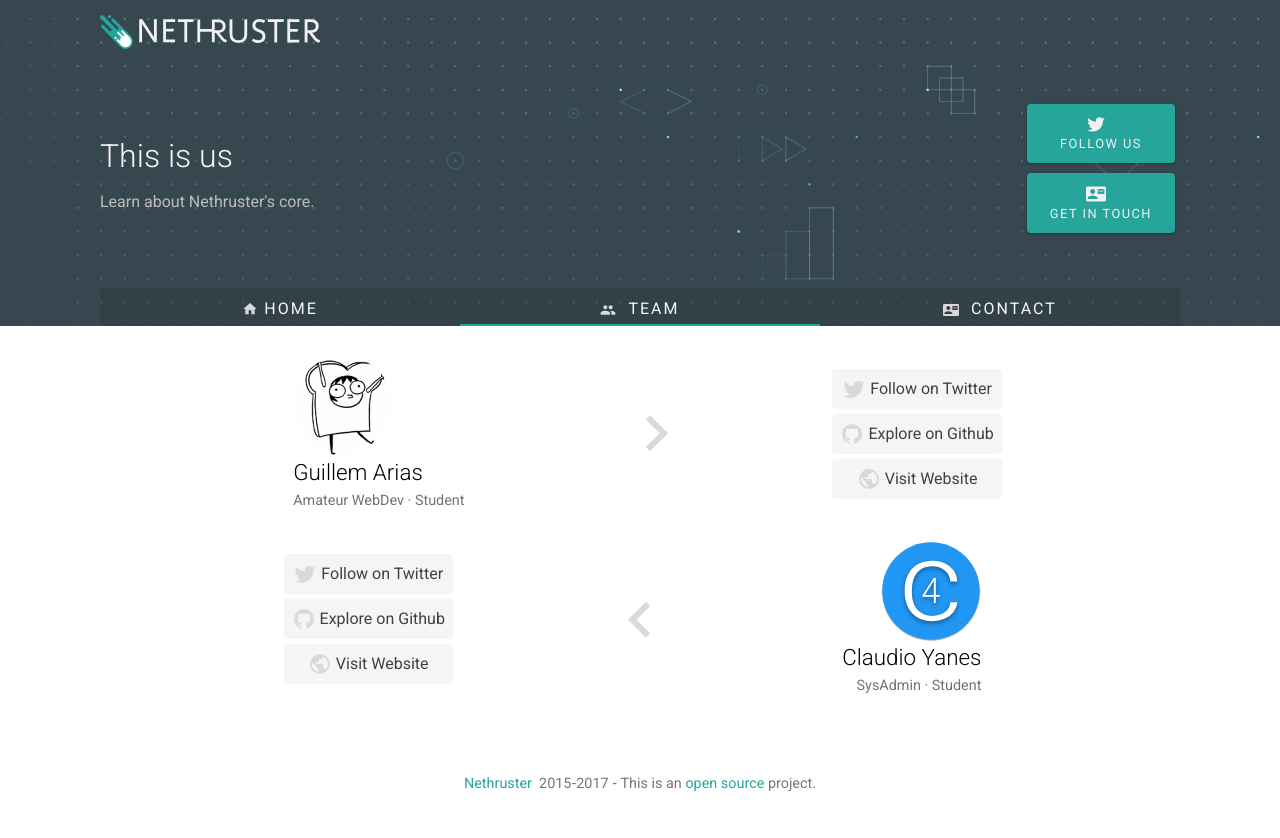
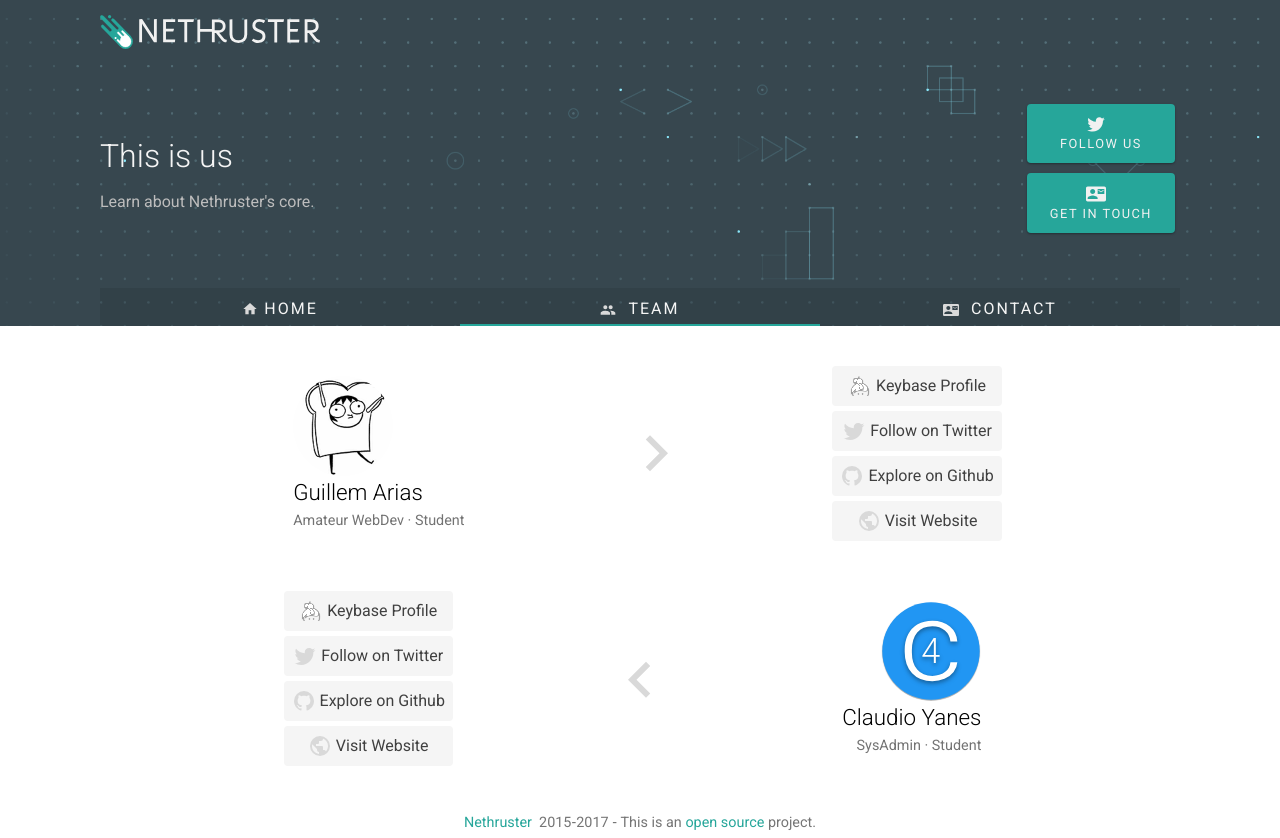
Before and after one commit to nethruster/nethruster-www, a website built with webpack: page src/index.html in a window 1280 px wide. Both pictures are taken after a click on the item "TEAM". Before the commit the page ends 800 px from the top, so only its background shows below. Built offline with nearby package versions, Linux system fonts and the light colour scheme; no server answers.

Commit message:
Added keybase button to team members

```diff
--- a/src/index.html
+++ b/src/index.html
@@ -143,12 +143,12 @@
                                 <p class="recent-project-desc">Watch and listen to multiple YouTube videos at the same time.</p>
                             </div>
                             <div class="recent-project-links flex flex-full-center">
-                                <a href="https://ytsync.nethruster.com" class="recent-project-link flex flex-dc flex-full-center tooltip" rel="noopener" target="_blank" data-tooltip="Website">
+                                <a href="https://ytsync.nethruster.com" class="recent-project-link flex flex-dc flex-full-center tooltip" rel="noopener" target="_blank" data-tooltip="Website" title="Website ytsync.nethruster.com">
                                     <svg viewBox="0 0 26 26">
                                         <path d="M16.36,14C16.44,13.34 16.5,12.68 16.5,12C16.5,11.32 16.44,10.66 16.36,10H19.74C19.9,10.64 20,11.31 20,12C20,12.69 19.9,13.36 19.74,14M14.59,19.56C15.19,18.45 15.65,17.25 15.97,16H18.92C17.96,17.65 16.43,18.93 14.59,19.56M14.34,14H9.66C9.56,13.34 9.5,12.68 9.5,12C9.5,11.32 9.56,10.65 9.66,10H14.34C14.43,10.65 14.5,11.32 14.5,12C14.5,12.68 14.43,13.34 14.34,14M12,19.96C11.17,18.76 10.5,17.43 10.09,16H13.91C13.5,17.43 12.83,18.76 12,19.96M8,8H5.08C6.03,6.34 7.57,5.06 9.4,4.44C8.8,5.55 8.35,6.75 8,8M5.08,16H8C8.35,17.25 8.8,18.45 9.4,19.56C7.57,18.93 6.03,17.65 5.08,16M4.26,14C4.1,13.36 4,12.69 4,12C4,11.31 4.1,10.64 4.26,10H7.64C7.56,10.66 7.5,11.32 7.5,12C7.5,12.68 7.56,13.34 7.64,14M12,4.03C12.83,5.23 13.5,6.57 13.91,8H10.09C10.5,6.57 11.17,5.23 12,4.03M18.92,8H15.97C15.65,6.75 15.19,5.55 14.59,4.44C16.43,5.07 17.96,6.34 18.92,8M12,2C6.47,2 2,6.5 2,12A10,10 0 0,0 12,22A10,10 0 0,0 22,12A10,10 0 0,0 12,2Z" />
                                     </svg>
                                 </a>
-                                <a href="https://github.com/nethruster/ytsync" class="recent-project-link flex flex-dc flex-full-center tooltip" rel="noopener" target="_blank" data-tooltip="Source Code">
+                                <a href="https://github.com/nethruster/ytsync" class="recent-project-link flex flex-dc flex-full-center tooltip" rel="noopener" target="_blank" data-tooltip="Source Code" title="YTSync source code">
                                     <svg viewBox="0 0 26 26">
                                         <path d="M12,2A10,10 0 0,0 2,12C2,16.42 4.87,20.17 8.84,21.5C9.34,21.58 9.5,21.27 9.5,21C9.5,20.77 9.5,20.14 9.5,19.31C6.73,19.91 6.14,17.97 6.14,17.97C5.68,16.81 5.03,16.5 5.03,16.5C4.12,15.88 5.1,15.9 5.1,15.9C6.1,15.97 6.63,16.93 6.63,16.93C7.5,18.45 8.97,18 9.54,17.76C9.63,17.11 9.89,16.67 10.17,16.42C7.95,16.17 5.62,15.31 5.62,11.5C5.62,10.39 6,9.5 6.65,8.79C6.55,8.54 6.2,7.5 6.75,6.15C6.75,6.15 7.59,5.88 9.5,7.17C10.29,6.95 11.15,6.84 12,6.84C12.85,6.84 13.71,6.95 14.5,7.17C16.41,5.88 17.25,6.15 17.25,6.15C17.8,7.5 17.45,8.54 17.35,8.79C18,9.5 18.38,10.39 18.38,11.5C18.38,15.32 16.04,16.16 13.81,16.41C14.17,16.72 14.5,17.33 14.5,18.26C14.5,19.6 14.5,20.68 14.5,21C14.5,21.27 14.66,21.59 15.17,21.5C19.14,20.16 22,16.42 22,12A10,10 0 0,0 12,2Z" />
                                     </svg>
@@ -161,7 +161,7 @@
                                 <p class="recent-project-desc">Previously a Minecraft community. About to become something bigger.</p>
                             </div>
                             <div class="recent-project-links flex flex-full-center">
-                                <a href="https://byte-time.com" class="recent-project-link flex flex-dc flex-full-center tooltip" rel="noopener" target="_blank" data-tooltip="Website">
+                                <a href="https://byte-time.com" class="recent-project-link flex flex-dc flex-full-center tooltip" rel="noopener" target="_blank" data-tooltip="Website" title="Website byte-time.com">
                                     <svg viewBox="0 0 26 26">
                                         <path d="M16.36,14C16.44,13.34 16.5,12.68 16.5,12C16.5,11.32 16.44,10.66 16.36,10H19.74C19.9,10.64 20,11.31 20,12C20,12.69 19.9,13.36 19.74,14M14.59,19.56C15.19,18.45 15.65,17.25 15.97,16H18.92C17.96,17.65 16.43,18.93 14.59,19.56M14.34,14H9.66C9.56,13.34 9.5,12.68 9.5,12C9.5,11.32 9.56,10.65 9.66,10H14.34C14.43,10.65 14.5,11.32 14.5,12C14.5,12.68 14.43,13.34 14.34,14M12,19.96C11.17,18.76 10.5,17.43 10.09,16H13.91C13.5,17.43 12.83,18.76 12,19.96M8,8H5.08C6.03,6.34 7.57,5.06 9.4,4.44C8.8,5.55 8.35,6.75 8,8M5.08,16H8C8.35,17.25 8.8,18.45 9.4,19.56C7.57,18.93 6.03,17.65 5.08,16M4.26,14C4.1,13.36 4,12.69 4,12C4,11.31 4.1,10.64 4.26,10H7.64C7.56,10.66 7.5,11.32 7.5,12C7.5,12.68 7.56,13.34 7.64,14M12,4.03C12.83,5.23 13.5,6.57 13.91,8H10.09C10.5,6.57 11.17,5.23 12,4.03M18.92,8H15.97C15.65,6.75 15.19,5.55 14.59,4.44C16.43,5.07 17.96,6.34 18.92,8M12,2C6.47,2 2,6.5 2,12A10,10 0 0,0 12,22A10,10 0 0,0 22,12A10,10 0 0,0 12,2Z" />
                                     </svg>
@@ -205,19 +205,23 @@
                         </svg>
                     </div>
                     <div class="member-links">
-                        <a href="https://twitter.com/gariasf" class="member-link-button flex flex-full-center" target="_blank" rel="noopener">
+                        <a href="https://keybase.io/gariasf" class="member-link-button flex flex-full-center pointer" target="_blank" rel="noopener" title="Keybase @gariasf">
+                            <img src="./assets/img/keybase2x.png" alt="Keybase">&nbsp;
+                            <p>Keybase Profile</p>
+                        </a>
+                        <a href="https://twitter.com/gariasf" class="member-link-button flex flex-full-center" target="_blank" rel="noopener" title="Twitter @gariasf">
                             <svg class="twitter" viewBox="0 0 24 24">
                                 <path d="M22.46,6C21.69,6.35 20.86,6.58 20,6.69C20.88,6.16 21.56,5.32 21.88,4.31C21.05,4.81 20.13,5.16 19.16,5.36C18.37,4.5 17.26,4 16,4C13.65,4 11.73,5.92 11.73,8.29C11.73,8.63 11.77,8.96 11.84,9.27C8.28,9.09 5.11,7.38 3,4.79C2.63,5.42 2.42,6.16 2.42,6.94C2.42,8.43 3.17,9.75 4.33,10.5C3.62,10.5 2.96,10.3 2.38,10C2.38,10 2.38,10 2.38,10.03C2.38,12.11 3.86,13.85 5.82,14.24C5.46,14.34 5.08,14.39 4.69,14.39C4.42,14.39 4.15,14.36 3.89,14.31C4.43,16 6,17.26 7.89,17.29C6.43,18.45 4.58,19.13 2.56,19.13C2.22,19.13 1.88,19.11 1.54,19.07C3.44,20.29 5.7,21 8.12,21C16,21 20.33,14.46 20.33,8.79C20.33,8.6 20.33,8.42 20.32,8.23C21.16,7.63 21.88,6.87 22.46,6Z" />
                             </svg>&nbsp;
                             <p>Follow on Twitter</p>
                         </a>
-                        <a href="https://github.com/gariasf" class="member-link-button flex flex-full-center" target="_blank" rel="noopener">
+                        <a href="https://github.com/gariasf" class="member-link-button flex flex-full-center" target="_blank" rel="noopener" title="Github @gariasf">
                             <svg class="github" viewBox="0 0 24 24">
                                 <path d="M12,2A10,10 0 0,0 2,12C2,16.42 4.87,20.17 8.84,21.5C9.34,21.58 9.5,21.27 9.5,21C9.5,20.77 9.5,20.14 9.5,19.31C6.73,19.91 6.14,17.97 6.14,17.97C5.68,16.81 5.03,16.5 5.03,16.5C4.12,15.88 5.1,15.9 5.1,15.9C6.1,15.97 6.63,16.93 6.63,16.93C7.5,18.45 8.97,18 9.54,17.76C9.63,17.11 9.89,16.67 10.17,16.42C7.95,16.17 5.62,15.31 5.62,11.5C5.62,10.39 6,9.5 6.65,8.79C6.55,8.54 6.2,7.5 6.75,6.15C6.75,6.15 7.59,5.88 9.5,7.17C10.29,6.95 11.15,6.84 12,6.84C12.85,6.84 13.71,6.95 14.5,7.17C16.41,5.88 17.25,6.15 17.25,6.15C17.8,7.5 17.45,8.54 17.35,8.79C18,9.5 18.38,10.39 18.38,11.5C18.38,15.32 16.04,16.16 13.81,16.41C14.17,16.72 14.5,17.33 14.5,18.26C14.5,19.6 14.5,20.68 14.5,21C14.5,21.27 14.66,21.59 15.17,21.5C19.14,20.16 22,16.42 22,12A10,10 0 0,0 12,2Z" />
                             </svg>&nbsp;
                             <p>Explore on Github</p>
                         </a>
-                        <a href="https://www.gariasf.com" class="member-link-button flex flex-full-center pointer" target="_blank" rel="noopener">
+                        <a href="https://www.gariasf.com" class="member-link-button flex flex-full-center pointer" target="_blank" rel="noopener" title="Website gariasf.com">
                             <svg class="website" style="width:24px;height:24px" viewBox="0 0 24 24">
                                 <path d="M17.9,17.39C17.64,16.59 16.89,16 16,16H15V13A1,1 0 0,0 14,12H8V10H10A1,1 0 0,0 11,9V7H13A2,2 0 0,0 15,5V4.59C17.93,5.77 20,8.64 20,12C20,14.08 19.2,15.97 17.9,17.39M11,19.93C7.05,19.44 4,16.08 4,12C4,11.38 4.08,10.78 4.21,10.21L9,15V16A2,2 0 0,0 11,18M12,2A10,10 0 0,0 2,12A10,10 0 0,0 12,22A10,10 0 0,0 22,12A10,10 0 0,0 12,2Z" />
                             </svg>&nbsp;
@@ -241,19 +245,23 @@
                         </svg>
                     </div>
                     <div class="member-links">
-                        <a href="https://twitter.com/claudio4sv" class="member-link-button flex flex-full-center" target="_blank" rel="noopener">
+                        <a href="https://keybase.io/claudio4" class="member-link-button flex flex-full-center pointer" target="_blank" rel="noopener" title="Keybase @claudio4">
+                            <img src="./assets/img/keybase2x.png" alt="Keybase">&nbsp;
+                            <p>Keybase Profile</p>
+                        </a>
+                        <a href="https://twitter.com/claudio4sv" class="member-link-button flex flex-full-center" target="_blank" rel="noopener" title="Twitter @claudio4sv">
                             <svg class="twitter" viewBox="0 0 24 24">
                                 <path d="M22.46,6C21.69,6.35 20.86,6.58 20,6.69C20.88,6.16 21.56,5.32 21.88,4.31C21.05,4.81 20.13,5.16 19.16,5.36C18.37,4.5 17.26,4 16,4C13.65,4 11.73,5.92 11.73,8.29C11.73,8.63 11.77,8.96 11.84,9.27C8.28,9.09 5.11,7.38 3,4.79C2.63,5.42 2.42,6.16 2.42,6.94C2.42,8.43 3.17,9.75 4.33,10.5C3.62,10.5 2.96,10.3 2.38,10C2.38,10 2.38,10 2.38,10.03C2.38,12.11 3.86,13.85 5.82,14.24C5.46,14.34 5.08,14.39 4.69,14.39C4.42,14.39 4.15,14.36 3.89,14.31C4.43,16 6,17.26 7.89,17.29C6.43,18.45 4.58,19.13 2.56,19.13C2.22,19.13 1.88,19.11 1.54,19.07C3.44,20.29 5.7,21 8.12,21C16,21 20.33,14.46 20.33,8.79C20.33,8.6 20.33,8.42 20.32,8.23C21.16,7.63 21.88,6.87 22.46,6Z" />
                             </svg>&nbsp;
                             <p>Follow on Twitter</p>
                         </a>
-                        <a href="https://github.com/claudio4" class="member-link-button flex flex-full-center" target="_blank" rel="noopener">
+                        <a href="https://github.com/claudio4" class="member-link-button flex flex-full-center" target="_blank" rel="noopener" title="Github @claudio4">
                             <svg class="github" viewBox="0 0 24 24">
                             <path d="M12,2A10,10 0 0,0 2,12C2,16.42 4.87,20.17 8.84,21.5C9.34,21.58 9.5,21.27 9.5,21C9.5,20.77 9.5,20.14 9.5,19.31C6.73,19.91 6.14,17.97 6.14,17.97C5.68,16.81 5.03,16.5 5.03,16.5C4.12,15.88 5.1,15.9 5.1,15.9C6.1,15.97 6.63,16.93 6.63,16.93C7.5,18.45 8.97,18 9.54,17.76C9.63,17.11 9.89,16.67 10.17,16.42C7.95,16.17 5.62,15.31 5.62,11.5C5.62,10.39 6,9.5 6.65,8.79C6.55,8.54 6.2,7.5 6.75,6.15C6.75,6.15 7.59,5.88 9.5,7.17C10.29,6.95 11.15,6.84 12,6.84C12.85,6.84 13.71,6.95 14.5,7.17C16.41,5.88 17.25,6.15 17.25,6.15C17.8,7.5 17.45,8.54 17.35,8.79C18,9.5 18.38,10.39 18.38,11.5C18.38,15.32 16.04,16.16 13.81,16.41C14.17,16.72 14.5,17.33 14.5,18.26C14.5,19.6 14.5,20.68 14.5,21C14.5,21.27 14.66,21.59 15.17,21.5C19.14,20.16 22,16.42 22,12A10,10 0 0,0 12,2Z" />
                         </svg>&nbsp;
                             <p>Explore on Github</p>
                         </a>
-                        <a href="https://www.claudio4.com" class="member-link-button flex flex-full-center pointer" target="_blank" rel="noopener">
+                        <a href="https://www.claudio4.com" class="member-link-button flex flex-full-center pointer" target="_blank" rel="noopener" title="Website claudio4.com">
                             <svg class="website" viewBox="0 0 24 24">
                             <path d="M17.9,17.39C17.64,16.59 16.89,16 16,16H15V13A1,1 0 0,0 14,12H8V10H10A1,1 0 0,0 11,9V7H13A2,2 0 0,0 15,5V4.59C17.93,5.77 20,8.64 20,12C20,14.08 19.2,15.97 17.9,17.39M11,19.93C7.05,19.44 4,16.08 4,12C4,11.38 4.08,10.78 4.21,10.21L9,15V16A2,2 0 0,0 11,18M12,2A10,10 0 0,0 2,12A10,10 0 0,0 12,22A10,10 0 0,0 22,12A10,10 0 0,0 12,2Z" />
                         </svg>&nbsp;
--- a/src/scss/custom/content/team/_team.scss
+++ b/src/scss/custom/content/team/_team.scss
@@ -4,7 +4,7 @@
 }
 
 .member-profile {
-    padding: 15px;
+    padding: 35px 15px;
 }
 
 .team-member {
@@ -55,6 +55,12 @@
         color: darken(#fff, 75%);
     }
 
+    img {
+        width: 24px;
+        filter: grayscale(100%) brightness(4);
+        transition: $global-tr;
+    }
+
     &:hover {
         @include box_shadow(1);
         .twitter path {
@@ -67,6 +73,10 @@
 
         .website path {
             fill: $other-color;
+        }
+
+        img {
+            filter: none;
         }
     }
 }
```
Also changed, not shown: src/assets/img/keybase2x.png (added).
